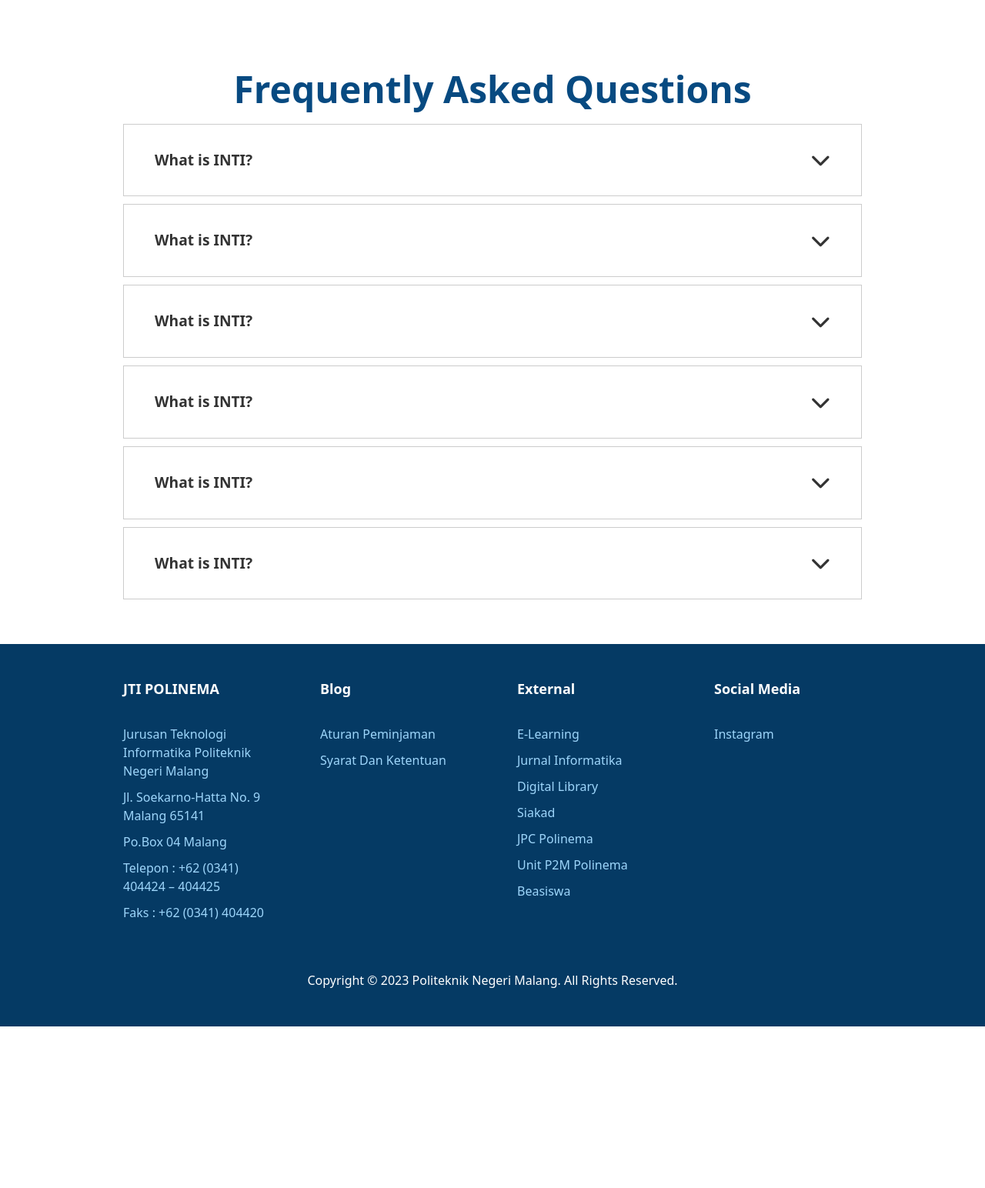
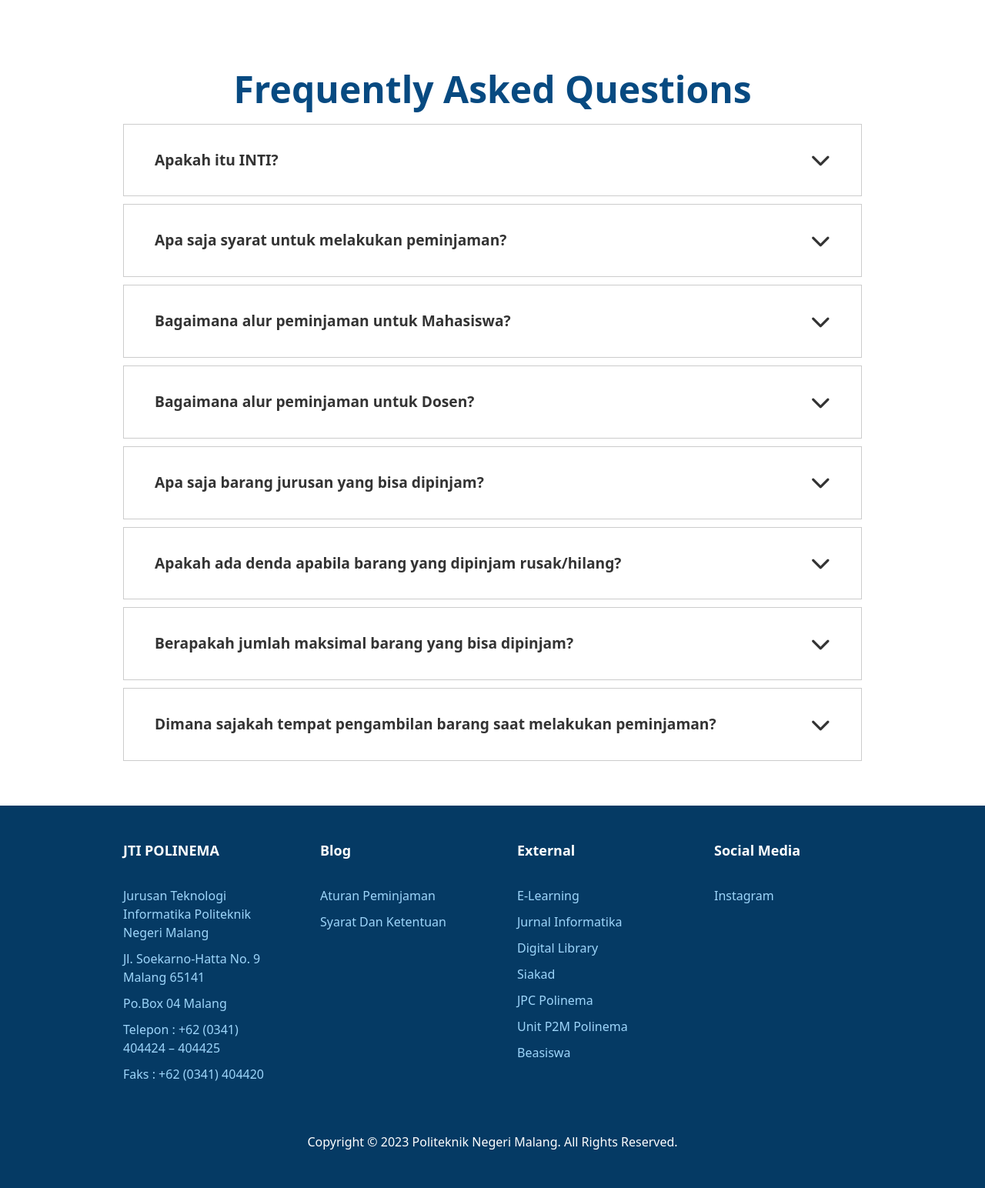
Before and after one commit to raihanachmad8/inventory-jti, a PHP site: page /app/View/home.php in a window 1280 px wide. Shown: the part 3398-4942 px from the top of the page at 77% size. Before the commit the page ends 4732 px from the top, so only its background shows below. Run offline with PHP 8.4, Linux system fonts and the light colour scheme.

Commit message:
Feature/View/Landing-Page-Revisi

```diff
--- a/app/View/home.php
+++ b/app/View/home.php
@@ -450,93 +450,118 @@
     <h1 class="display-5 text-center " style="color: #074a81; font-weight: 700;">Frequently Asked Questions</h1>
     <div class="faq">
         <button class="accordion">
-            What is INTI?
+            Apakah itu INTI?
             <i class="fa-solid fa-chevron-down"></i>
         </button>
         <div class="pannel">
             <p>
-                Lorem ipsum dolor sit amet consectetur adipisicing elit.
-                Suscipit
+                Inventaris Jurusan Teknologi Informasi (INTI) adalah sistem informasi berbasis website yang digunakan untuk
+                meningkatkan efisiensi proses peminjaman dan pengembalian barang serta berfungsi untuk mengelola keakuratan
+                data inventaris jurusan Teknologi Informasi Politeknik Negeri Malang.
             </p>
         </div>
     </div>
 
     <div class="faq">
         <button class="accordion">
-            What is INTI?
+            Apa saja syarat untuk melakukan peminjaman?
             <i class="fa-solid fa-chevron-down"></i>
         </button>
         <div class="pannel">
             <p>
-                Lorem ipsum dolor, sit amet consectetur adipisicing
-                elit. Facilis saepe molestiae distinctio asperiores
-                cupiditate consequuntur dolor ullam, iure eligendi harum
-                eaque hic corporis debitis porro consectetur voluptate
-                rem officiis architecto.
+                Syarat untuk melakukan peminjaman barang inventaris adalah mahasiswa, dosen dan anggota aktif pada jurusan Teknologi Informasi.
             </p>
         </div>
     </div>
 
     <div class="faq">
         <button class="accordion">
-            What is INTI?
+            Bagaimana alur peminjaman untuk Mahasiswa?
             <i class="fa-solid fa-chevron-down"></i>
         </button>
         <div class="pannel">
             <p>
-                Lorem ipsum dolor, sit amet consectetur adipisicing
-                elit. Facilis saepe molestiae distinctio asperiores
-                cupiditate consequuntur dolor ullam, iure eligendi harum
-                eaque hic corporis debitis porro consectetur voluptate
-                rem officiis architecto.
+                <ol>
+                    <li>Mahasiswa login pada sistem INTI.</li>
+                    <li>Memilih barang yang ingin dipinjam.</li>
+                    <li>Melakukan konfirmasi untuk barang-barang yang dipinjam.</li>
+                    <li>Mengisi alasan peminjaman, tanggal peminjaman dan pengembalian serta WAJIB mengisi jaminan peminjaman berupa scan KTM.</li>
+                    <li>Menunggu konfirmasi peminjaman yang dilakukan oleh teknisi.</li>
+                    <li>Setelah peminjaman dikonfirmasi, Mahasiswa dapat mengambil barang sesuai instruksi yang terdapat pada pesan yang ada pada detail peminjaman.</li>
+                    <li>Mengembalikan barang sesuai dengan tanggal pengembalian yang diisikan pada saat konfirmasi peminjaman.</li>
+                </ol>
             </p>
         </div>
     </div>
 
     <div class="faq">
         <button class="accordion">
-            What is INTI?
+            Bagaimana alur peminjaman untuk Dosen?
             <i class="fa-solid fa-chevron-down"></i>
         </button>
         <div class="pannel">
             <p>
-                Lorem ipsum dolor, sit amet consectetur adipisicing
-                elit. Facilis saepe molestiae distinctio asperiores
-                cupiditate consequuntur dolor ullam, iure eligendi harum
-                eaque hic corporis debitis porro consectetur voluptate
-                rem officiis architecto.
+                <ol>
+                    <li>Dosen login pada sistem INTI.</li>
+                    <li>Memilih barang yang ingin dipinjam.</li>
+                    <li>Melakukan konfirmasi untuk barang-barang yang dipinjam.</li>
+                    <li>Mengisi alasan peminjaman, tanggal peminjaman dan pengembalian.</li>
+                    <li>Menunggu konfirmasi peminjaman yang dilakukan oleh teknisi.</li>
+                    <li>Setelah peminjaman dikonfirmasi, Dosen dapat mengambil barang sesuai instruksi yang terdapat pada pesan yang ada pada detail peminjaman.</li>
+                    <li>Mengembalikan barang sesuai dengan tanggal pengembalian yang diisikan pada saat konfirmasi peminjaman.</li>
+                </ol>
             </p>
         </div>
     </div>
 
     <div class="faq">
         <button class="accordion">
-            What is INTI?
+            Apa saja barang jurusan yang bisa dipinjam?
             <i class="fa-solid fa-chevron-down"></i>
         </button>
         <div class="pannel">
             <p>
-                Lorem ipsum dolor, sit amet consectetur adipisicing
-                elit. Facilis saepe molestiae distinctio asperiores
-                cupiditate consequuntur dolor ullam, iure eligendi harum
-                eaque hic corporis debitis porro consectetur voluptate
-                rem officiis architecto.
+                Barang inventaris jurusan Teknologi Informasi yang dapat dipinjamkan terbagi menjadi 3 kategori,
+                yaitu Peralatan (seperti Tang Crimping dan Obeng),
+                Elektronik (seperti Konektor Proyektor, Keyboard, dan Mouse), dan ATK (seperti Spidol dan Penghapus Papan Tulis).
             </p>
         </div>
     </div>
 
     <div class="faq">
         <button class="accordion">
-            What is INTI?
+            Apakah ada denda apabila barang yang dipinjam rusak/hilang?
             <i class="fa-solid fa-chevron-down"></i>
         </button>
         <div class="pannel">
             <p>
-                Lorem ipsum dolor, sit amet consectetur adipisicing
-                elit. Facilis saepe molestiae distinctio asperiores
-                cupiditate consequuntur dolor ullam, iure eligendi harum
-                eaque hic corporis debitis porro consectetur voluptate
-                rem officiis architecto.
+            Jika terdapat kerusakan atau kehilangan, akan dikenakan sanksi yaitu menggantinya dengan barang yang baru pada saat pengembalian barang.
+            </p>
+        </div>
+    </div>
+
+    <div class="faq">
+        <button class="accordion">
+            Berapakah jumlah maksimal barang yang bisa dipinjam?
+            <i class="fa-solid fa-chevron-down"></i>
+        </button>
+        <div class="pannel">
+            <p>
+            Tidak ada batas maksimal peminjaman barang. Jumlah maksimal peminjaman barang tergantung pada jumlah stok barang yang tersedia.
+            </p>
+        </div>
+    </div>
+
+    <div class="faq">
+        <button class="accordion">
+            Dimana sajakah tempat pengambilan barang saat melakukan peminjaman?
+            <i class="fa-solid fa-chevron-down"></i>
+        </button>
+        <div class="pannel">
+            <p>
+            Untuk pengambilan barang berjenis Elektronik dan Peralatan dapat dilakukan di ruang teknisi pada lt.5 dan lt.7.
+            Sedangkan, barang berjenis ATK dapat diambil di ruang admin pada lt.6. Instruksi lebih jelas mengenai pengambilan
+            barang dapat ditemukan pada pesan yang terdapat pada detail peminjaman.
             </p>
         </div>
     </div>
```
